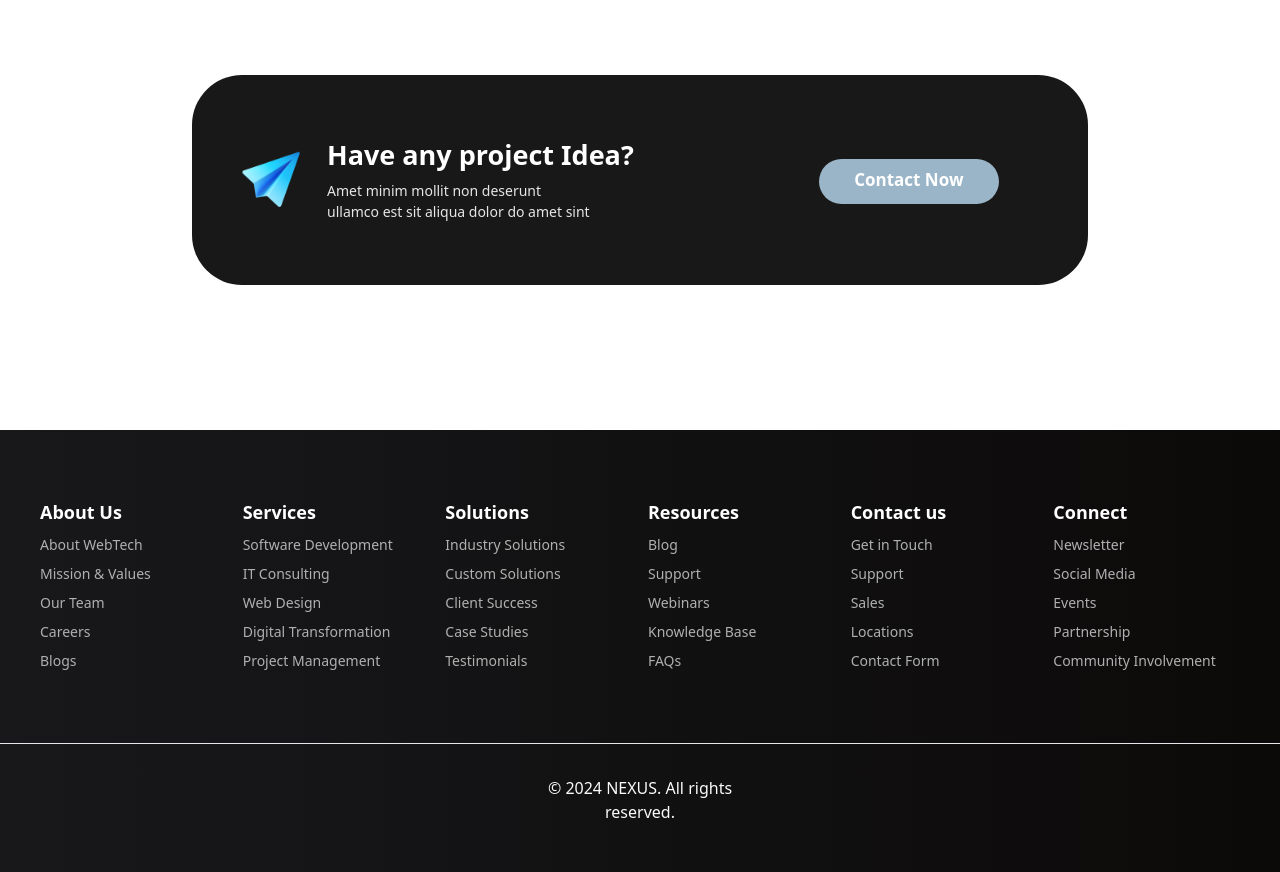
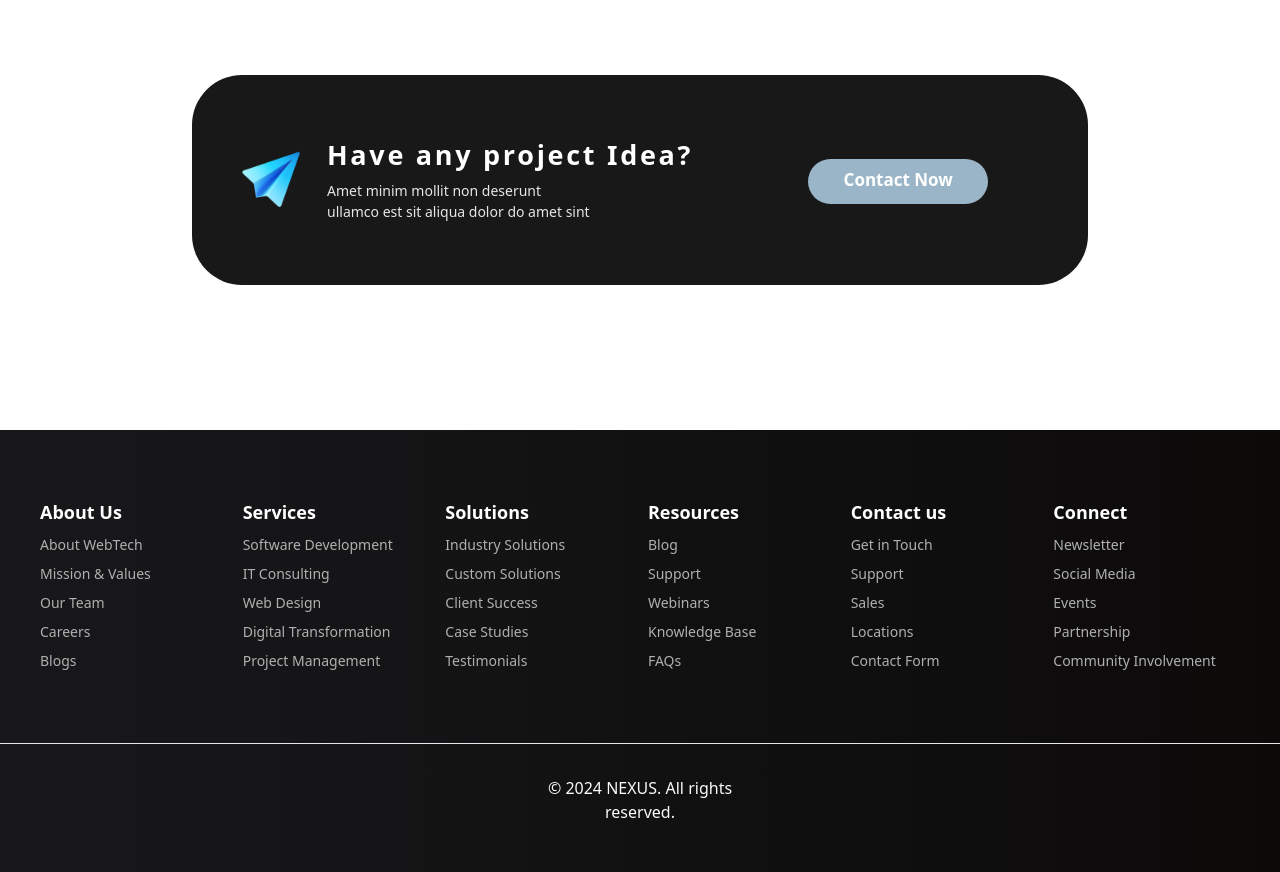
Before and after one commit to hklea/Nexus, a React (Vite) app in the folder Nexus-FrontEnd/: page / in a window 1280 px wide. Shown: the part 1260-2132 px from the top of the page. Built offline with nearby package versions, Linux system fonts and the light colour scheme.

Commit message:
Fixing button error

```diff
--- a/Nexus-FrontEnd/src/components/ProjectIdea.tsx
+++ b/Nexus-FrontEnd/src/components/ProjectIdea.tsx
@@ -3,7 +3,7 @@ import PaperPlane from "../assets/Icons/EntryPage/PaperPlane.png";
 function ProjectIdea() {
   return (
     <div className="bg-[#181818] w-[90%] sm:w-[80%] md:w-[70%] h-[280px] lg:h-[210px] rounded-[50px] p-[17px] lg:py-[40px] py-[30px] lg:px-[50px] lg:flex lg:align-middle xl:pl-[80px]">
-      <div className=" h-full text-left flex flex-col lg:flex-row">
+      <div className=" h-full text-left flex flex-col lg:flex-row lg:w-[93%]">
         <div className="flex justify-center mt-[20px]">
           <img
             src={PaperPlane}
@@ -12,7 +12,7 @@ function ProjectIdea() {
           />
 
           <div className="text-[13px] ml-[20px] text-white">
-            <div className="text-white text-[19px] xs:text-[24px] md:text-[27px] font-bold mb-[5px] md:tracking-wider lg:tracking-normal lg:whitespace-nowrap">
+            <div className="text-white text-[19px] xs:text-[24px] md:text-[27px] font-bold mb-[5px] md:tracking-wider lg:tracking-normal xl:tracking-widest lg:whitespace-nowrap">
               Have any project Idea?
             </div>
             <div className="text-[#E6E6E6] text-[12] md:text-[14px] w-[90%]">
```
